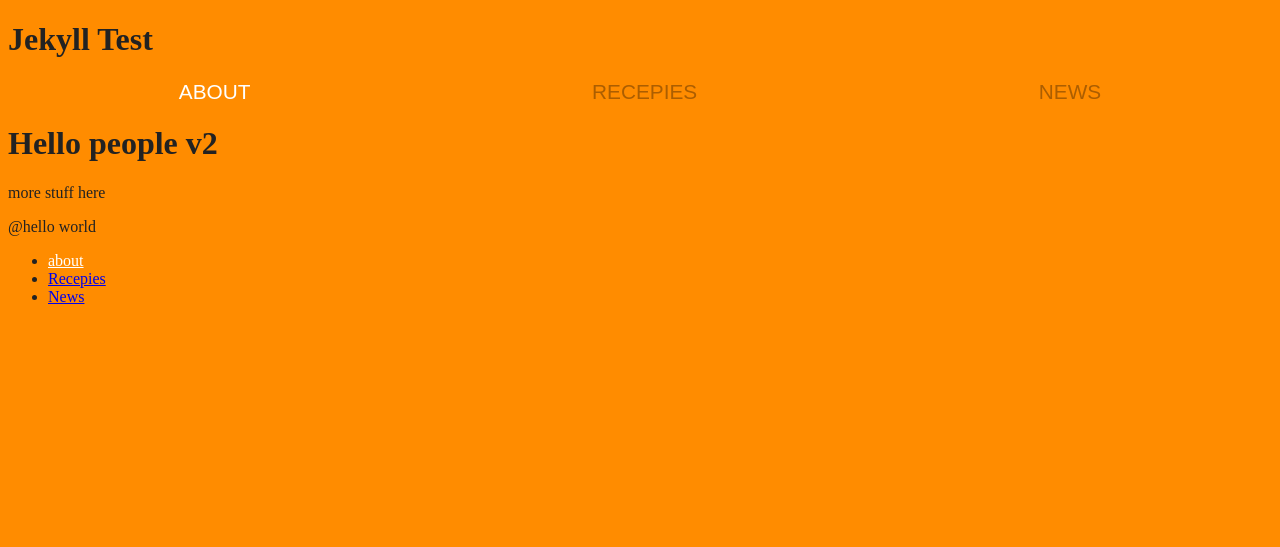
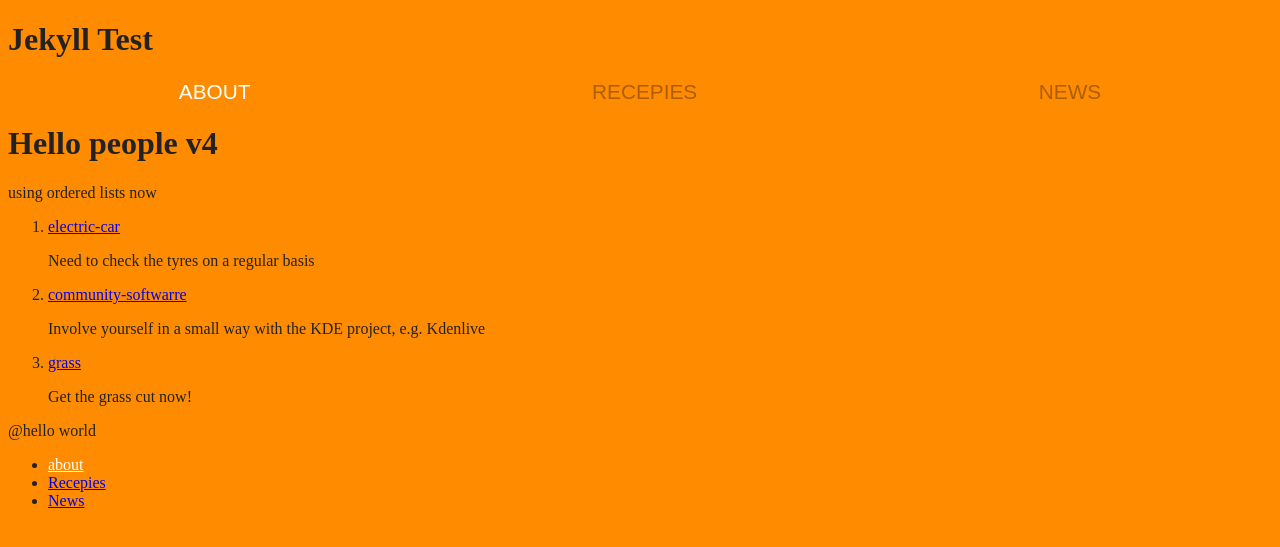
Before and after one commit to appijumbo/jekyllTest, a Jekyll site: the page built from index.html, in a window 1280 px wide. Shown: the top 547 px of the page. Built offline with Jekyll 4.4.1, drawn with Linux system fonts in a browser that asks for light colours.

Commit message:
added pictures and data file types

```diff
--- /dev/null
+++ b/_data/todo-list.yml
@@ -0,0 +1,11 @@
+- title: electric-car
+  folder: car
+  content: 'Need to check the tyres on a regular basis'
+
+- title: community-softwarre
+  folder: community
+  content: 'Involve yourself in a small way with the KDE project, e.g. Kdenlive'
+
+- title: grass
+  folder: house
+  content: 'Get the grass cut now!'
--- a/index.html
+++ b/index.html
@@ -1,5 +1,19 @@
 ---
 layout: default
+titleAfter: Some stuff
+meta: Tech news, to do lists and recepies
+priority: 1.0
 ---
-<h1>Hello people v2</h1>
-<p>more stuff here</p>
+<h1>Hello people v4</h1>
+<p>using ordered lists now</p>
+
+<!-- NOTE: using an ORDERED list !  -->
+
+<ol>
+  {% for list-items in site.data.todo-list %}
+    <li>
+      <a href="{{site.baseurl}}/todos/{{todos.folder}}/">{{list-items.title}}</a>
+      {{list-items.content | markdownify }}
+    </li>
+  {% endfor %}
+</ol>
```
Also changed, not shown: _data/todo-list_old.yml (added, +11 -0 lines), _includes/todo-list.html (added, +13 -0 lines), _layouts/todos.html (added, +17 -0 lines), todos/car/elecrtic-car.md (added, +11 -0 lines), todos/car/index.html (added, +8 -0 lines), todos/car/thomas-skoda.md (added, +11 -0 lines), todos/community/community-software.md (added, +11 -0 lines), todos/community/index.html (added, +8 -0 lines), todos/community/toastmaster-speech.md (added, +10 -0 lines), todos/house/grass.md (added, +10 -0 lines), todos/house/index.html (added, +8 -0 lines), todos/house/veg-patch.md (added, +10 -0 lines), todos/index.html (added, +16 -0 lines), img/todos/cut_grass.jpg (added), 3 more files.
